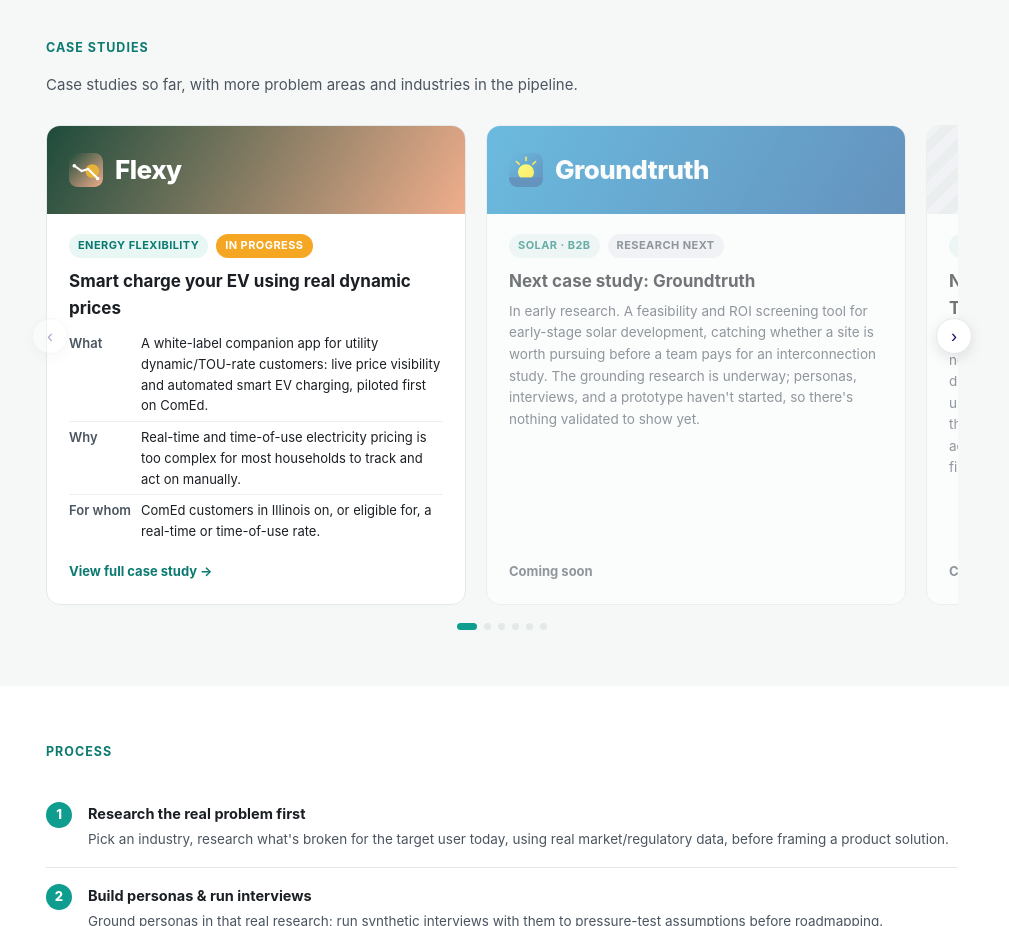
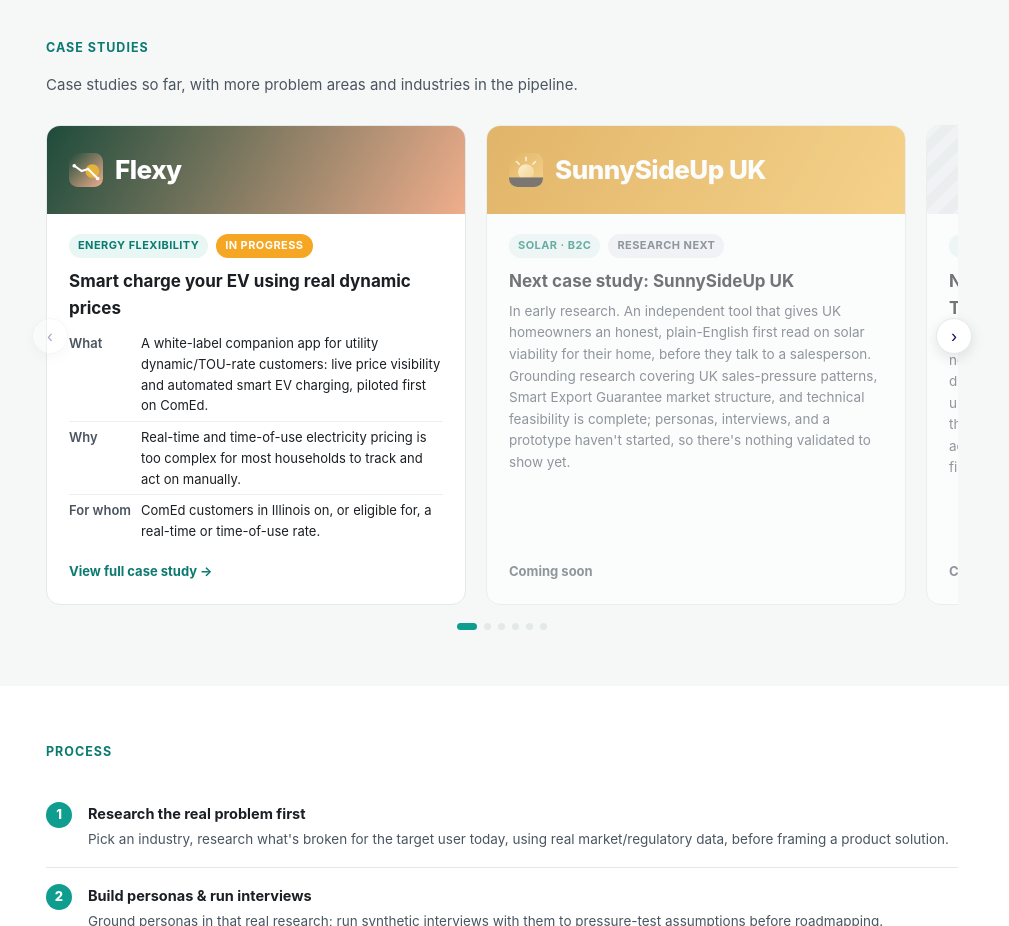
Before and after one commit to spallavi-stack/shubha-pm-portfolio, a plain HTML site: page index.html in a window 1280 px wide. Shown: the part 840-1766 px from the top of the page, without its empty margins (138-1147 px from the left). Drawn offline with Linux system fonts and the light colour scheme.

Commit message:
Replace Groundtruth hub card with SunnySideUp UK

```diff
--- a/index.html
+++ b/index.html
@@ -99,7 +99,7 @@
   .case-card.disabled .cta{color:var(--ink-soft);}
 
   .banner-flexy{background:linear-gradient(120deg,#1E4B3B,#F0AE8C);}
-  .banner-groundtruth{background:linear-gradient(120deg,#1092CF,#045097);}
+  .banner-sunnysideup{background:linear-gradient(120deg,#D4890B,#F5B942);}
   .banner-placeholder{background:repeating-linear-gradient(135deg,#EDEFF3,#EDEFF3 10px,#E3E8E8 10px,#E3E8E8 20px);}
 
   .approach-list{counter-reset:step;margin-top:24px;}
@@ -184,43 +184,42 @@
       </a>
 
       <div class="case-card disabled">
-        <div class="case-banner banner-groundtruth">
-          <svg class="logo-mark" viewBox="0 0 64 64" width="34" height="34" role="img" aria-label="Groundtruth logo">
+        <div class="case-banner banner-sunnysideup">
+          <svg class="logo-mark" viewBox="0 0 64 64" width="34" height="34" role="img" aria-label="SunnySideUp UK logo">
             <defs>
-              <linearGradient id="gtBgHub2" x1="0" y1="0" x2="1" y2="1">
-                <stop offset="0" stop-color="#1092CF"/>
-                <stop offset="1" stop-color="#045097"/>
+              <linearGradient id="ssuBgHub" x1="0" y1="0" x2="1" y2="1">
+                <stop offset="0" stop-color="#D4890B"/>
+                <stop offset="1" stop-color="#F5B942"/>
               </linearGradient>
-              <linearGradient id="gtSunHub2" x1="0" y1="0" x2="1" y2="1">
-                <stop offset="0" stop-color="#FFFE33"/>
-                <stop offset="1" stop-color="#FFE205"/>
+              <linearGradient id="ssuSunHub" x1="0" y1="0" x2="1" y2="1">
+                <stop offset="0" stop-color="#FFE9B8"/>
+                <stop offset="1" stop-color="#F5B942"/>
               </linearGradient>
-              <clipPath id="gtClipHub2"><rect x="0" y="0" width="64" height="64" rx="16"/></clipPath>
+              <clipPath id="ssuClipHub"><rect x="0" y="0" width="64" height="64" rx="16"/></clipPath>
             </defs>
-            <rect x="0" y="0" width="64" height="64" rx="16" fill="url(#gtBgHub2)"/>
-            <g clip-path="url(#gtClipHub2)">
-              <g stroke="#FFE205" stroke-width="3" stroke-linecap="round">
+            <rect x="0" y="0" width="64" height="64" rx="16" fill="url(#ssuBgHub)"/>
+            <g clip-path="url(#ssuClipHub)">
+              <g stroke="#FFE9B8" stroke-width="3" stroke-linecap="round">
                 <line x1="32" y1="8" x2="32" y2="14"/>
                 <line x1="14" y1="16" x2="19" y2="21"/>
                 <line x1="50" y1="16" x2="45" y2="21"/>
               </g>
-              <circle cx="32" cy="36" r="15" fill="url(#gtSunHub2)"/>
-              <rect x="0" y="46" width="64" height="18" fill="#045097"/>
+              <circle cx="32" cy="36" r="15" fill="url(#ssuSunHub)"/>
+              <rect x="0" y="46" width="64" height="18" fill="#2B2118"/>
             </g>
           </svg>
-          Groundtruth
+          SunnySideUp UK
         </div>
         <div class="case-body">
           <div class="case-tags">
-            <span class="tag tag-industry">Solar · B2B</span>
+            <span class="tag tag-industry">Solar · B2C</span>
             <span class="tag tag-status-soon">Research next</span>
           </div>
-          <h3>Next case study: Groundtruth</h3>
-          <p class="thesis">In early research. A feasibility and ROI screening tool for early-stage solar development, catching whether a site is worth pursuing before a team pays for an interconnection study. The grounding research is underway; personas, interviews, and a prototype haven't started, so there's nothing validated to show yet.</p>
+          <h3>Next case study: SunnySideUp UK</h3>
+          <p class="thesis">In early research. An independent tool that gives UK homeowners an honest, plain-English first read on solar viability for their home, before they talk to a salesperson. Grounding research covering UK sales-pressure patterns, Smart Export Guarantee market structure, and technical feasibility is complete; personas, interviews, and a prototype haven't started, so there's nothing validated to show yet.</p>
           <div class="cta">Coming soon</div>
         </div>
       </div>
-      </a>
 
       <div class="case-card disabled">
         <div class="case-banner banner-placeholder"></div>
```
Also changed, not shown: README.md.
